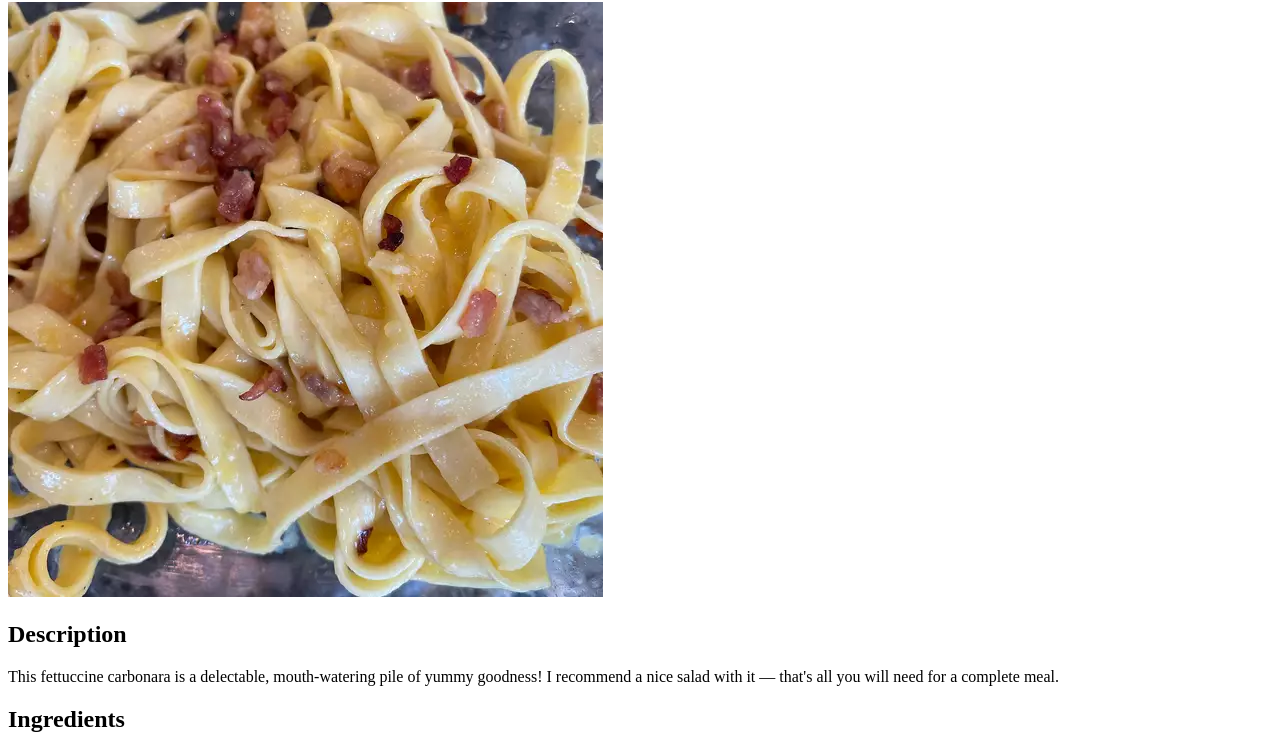
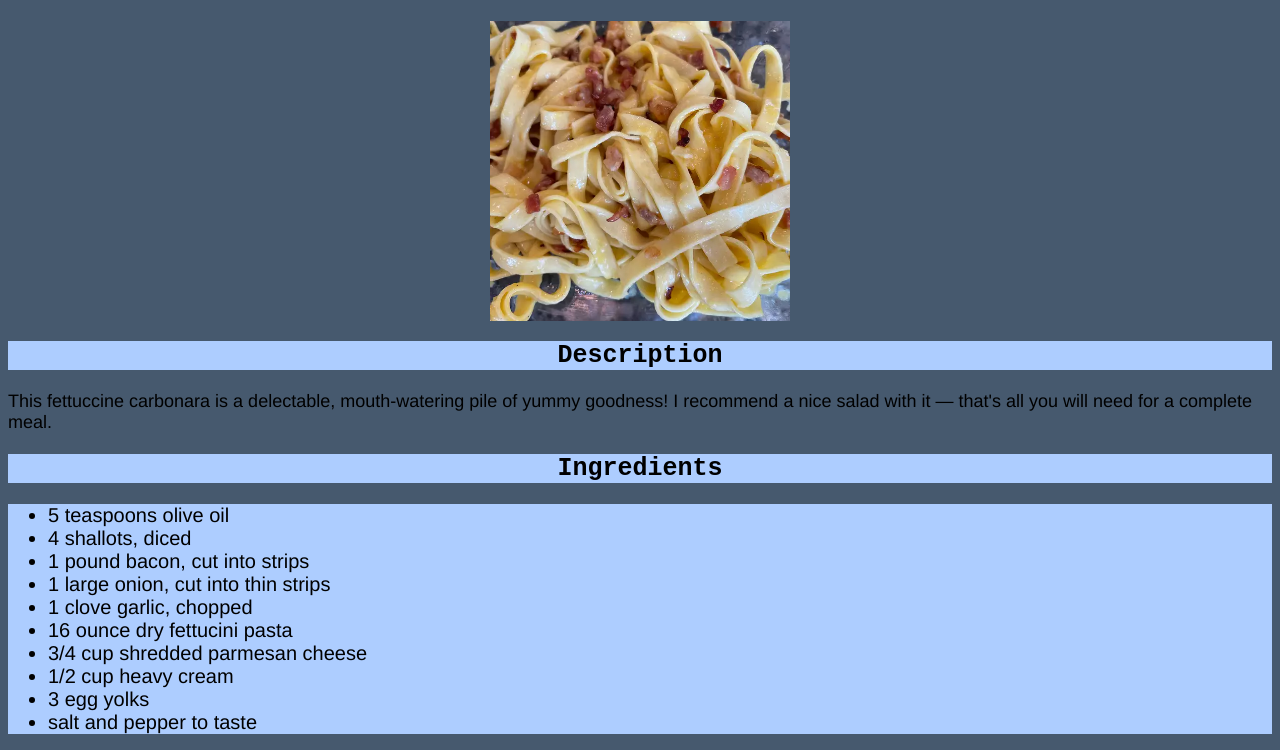
Before and after one commit to PVDM0/TOP-recipes, a plain HTML site: page recipes/fettucini-carbonara/fettucini-carbonara.html in a window 1280 px wide. Shown: the part 78-828 px from the top of the page. Drawn offline with Linux system fonts and the light colour scheme.

Commit message:
Modify style of the pages
Added proper coloring, fonts and font size to the different elements of the page

```diff
--- /dev/null
+++ b/index.css
@@ -0,0 +1,32 @@
+body {
+    font-family: 'Franklin Gothic Medium', 'Arial Narrow', Arial, sans-serif;
+    background-color: #46596e;
+}
+h1,h2 {
+    font-family: 'Courier New', Courier, monospace;
+    font-size: 40px;
+    text-align: center;
+    background-color: #adcdff;
+}
+h2 {
+    font-size: 25px;
+}
+p {
+    font-size: 18px;
+}
+ol > li, ul > li {
+    font-size: 20px;
+}
+
+ul, ol {
+    background-color: #adcdff;
+
+}
+
+img {
+    width: 300px;
+    height: auto;
+    display: block;
+    margin-left: auto;
+    margin-right: auto;
+}
--- a/recipes/fettucini-carbonara/fettucini-carbonara.html
+++ b/recipes/fettucini-carbonara/fettucini-carbonara.html
@@ -5,6 +5,7 @@
     <meta http-equiv="X-UA-Compatible" content="IE=edge">
     <meta name="viewport" content="width=device-width, initial-scale=1.0">
     <title>Document</title>
+    <link rel="stylesheet" href="../../index.css">
 </head>
 <body>
     <h1>Fettucini Carbonara</h1>
```
Also changed, not shown: index.html (+1 -0 lines), recipes/lasagna/lasagna.html (+1 -0 lines), recipes/meat-loaf/meat-loaf.html (+1 -0 lines).
